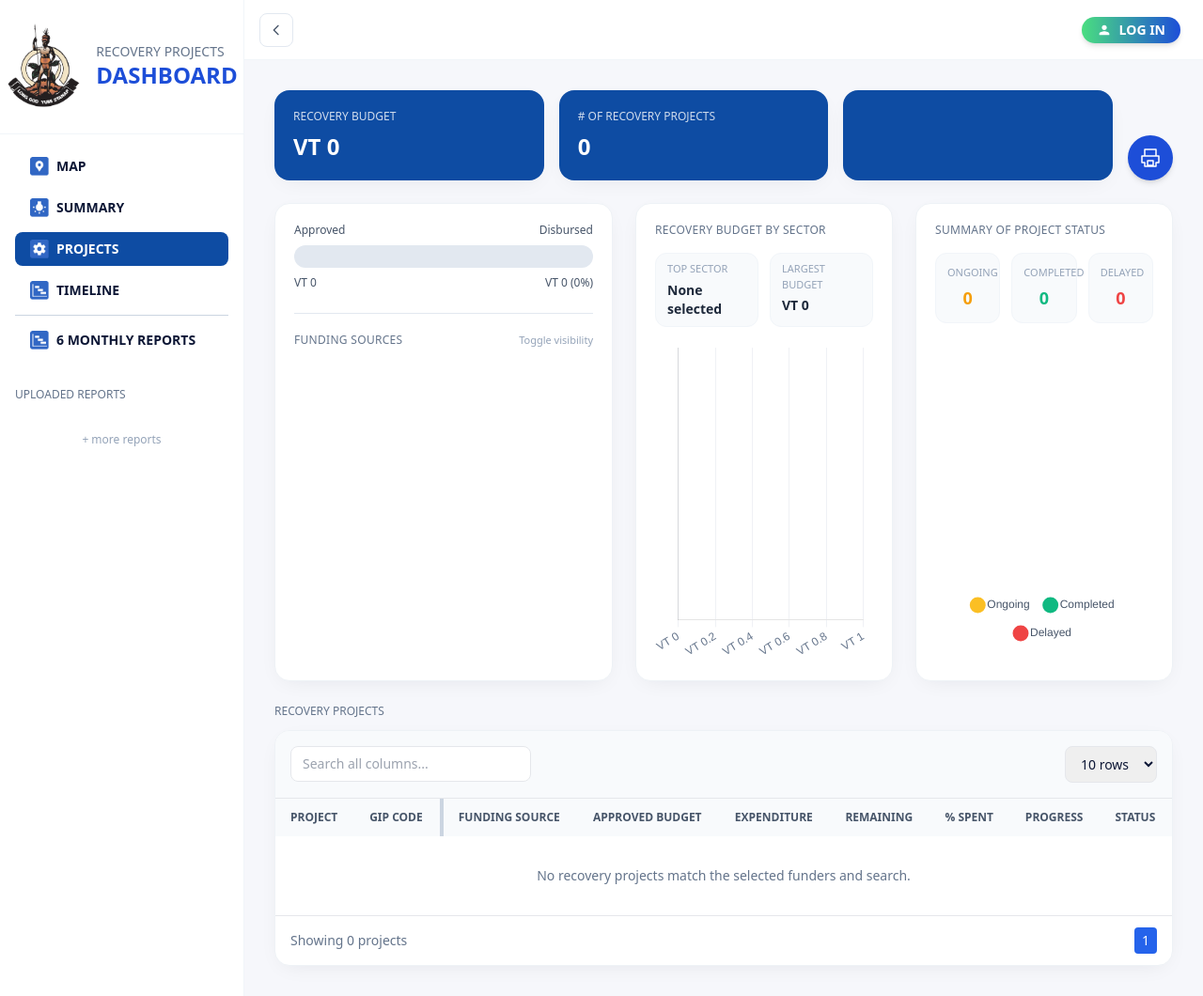
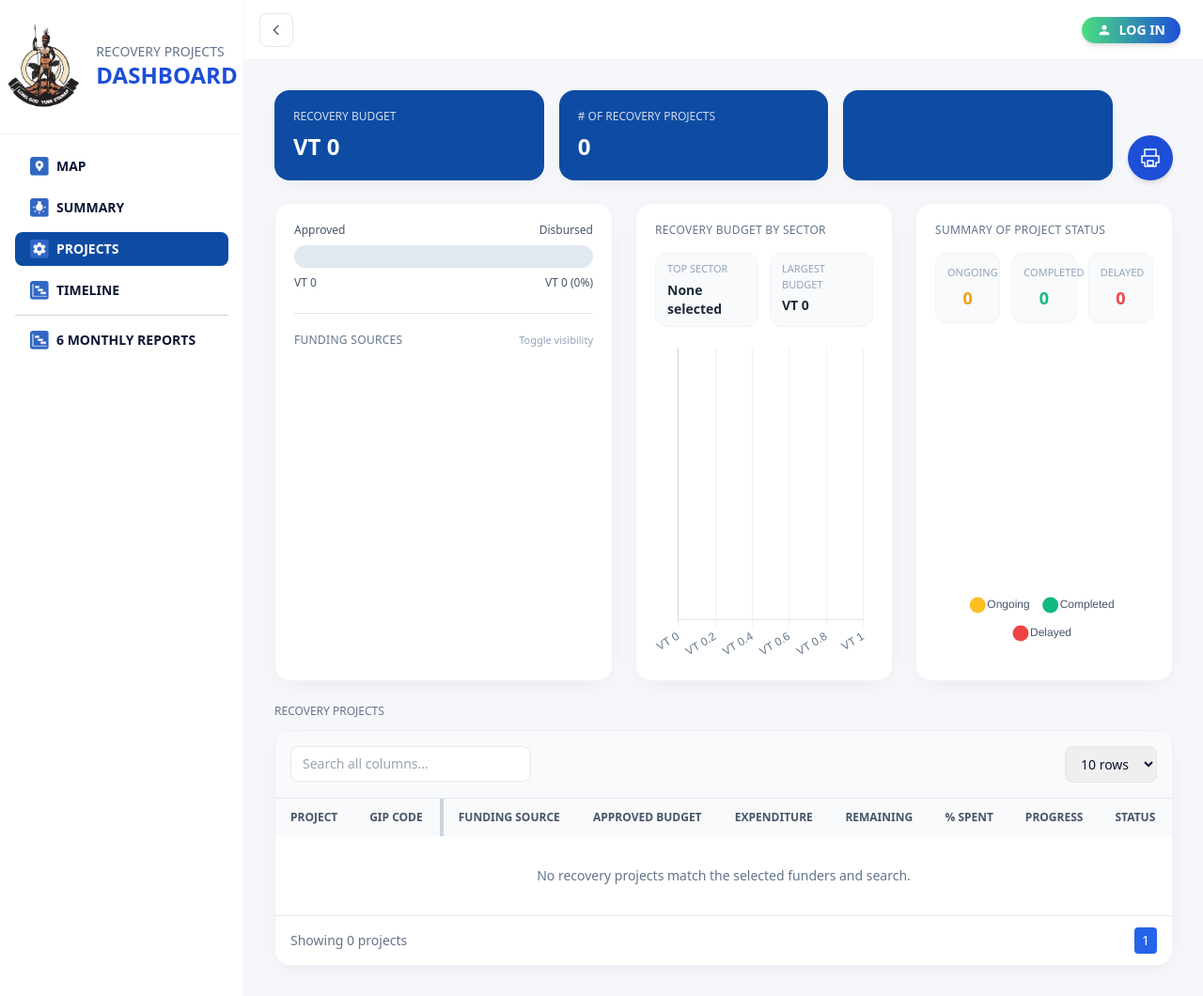
Before and after one commit to Fr3ddy27/recov-proj, a Django app: page /projects/ in a window 1280 px wide. Shown: the whole page at 94% size. Run offline with Django 5.2, Linux system fonts and the light colour scheme; data that the repository does not hold is empty; some libraries are stand-ins or nearby versions.

Commit message:
Update projects.html

```diff
--- a/dashboard/templates/dashboard/projects.html
+++ b/dashboard/templates/dashboard/projects.html
@@ -1,7 +1,7 @@
 {% extends 'dashboard/base.html' %}
 
 {% block uploaded_reports %}
-<div class="mt-8">
+<!--<div class="mt-8">
   <div class="text-xs uppercase text-slate-500 font-medium mb-4">UPLOADED REPORTS</div>
   <div class="space-y-3 max-h-96 overflow-y-auto">
     {% for report in REPORTS %}
@@ -21,7 +21,7 @@
       <p class="text-xs text-slate-400">+ {{ MORE_REPORTS_COUNT }} more reports</p>
     </div>
   </div>
-</div>
+</div>-->
 {% endblock uploaded_reports %}
 
 {% block content %}
@@ -209,9 +209,9 @@
                 </div>
               </td>
               <td class="px-4 py-3 font-medium border-r-4 border-slate-300">{{ p.gip }}
-                <a href="{% url 'download_gip' p.id %}" class="text-blue-700 hover:text-blue-900 no-underline">
+                <!--<a href="{% url 'download_gip' p.id %}" class="text-blue-700 hover:text-blue-900 no-underline">
                   <span class="ml-2 text-xs text-slate-500">⬇️</span>
-                </a>
+                </a>-->
               </td>
               <td class="px-4 py-3">{{ p.funder }}</td>
               <td class="px-4 py-3">VT {{ p.approved|intcomma }}</td>
```
